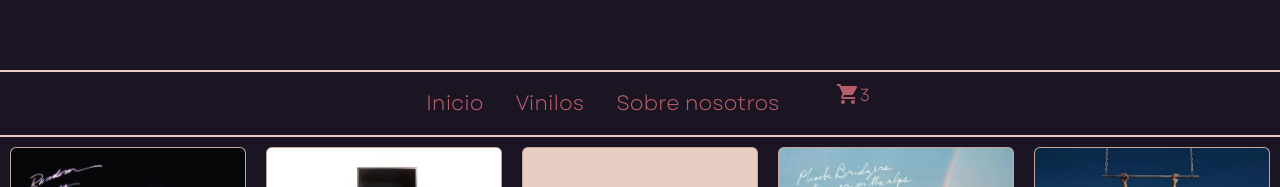
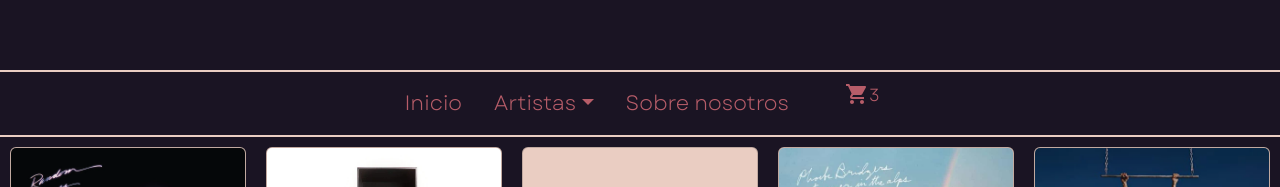
Before and after one commit to KatyaEspinosa03/Proyecto-ReactJS, a React (Vite) app: page / in a window 1280 px wide. Shown: the part 430-617 px from the top of the page. Built offline with nearby package versions, Linux system fonts and the light colour scheme.

Commit message:
instale react boostrap y actualice la barra de navegación, agregue un dropdown y agregue la categoria type en json

```diff
--- a/index.html
+++ b/index.html
@@ -3,16 +3,14 @@
   <head>
     <meta charset="UTF-8" />
     <link rel="icon" type="image/svg+xml" href="/vite.svg" />
-    <link href="https://cdn.jsdelivr.net/npm/bootstrap@5.3.0-alpha3/dist/css/bootstrap.min.css" rel="stylesheet"
-    integrity="sha384-KK94CHFLLe+nY2dmCWGMq91rCGa5gtU4mk92HdvYe+M/SXH301p5ILy+dN9+nJOZ" crossorigin="anonymous">
+
     <meta name="viewport" content="width=device-width, initial-scale=1.0" />
     <title>Vite + React</title>
   </head>
   <body>
     <div id="root"></div>
 
-    <script src="https://cdn.jsdelivr.net/npm/bootstrap@5.3.0-alpha3/dist/js/bootstrap.bundle.min.js"
-    integrity="sha384-ENjdO4Dr2bkBIFxQpeoTz1HIcje39Wm4jDKdf19U8gI4ddQ3GYNS7NTKfAdVQSZe" crossorigin="anonymous"></script>
+
     <script type="module" src="/src/main.jsx"></script>
   </body>
 </html>
--- a/package.json
+++ b/package.json
@@ -14,7 +14,9 @@
     "@emotion/styled": "^11.11.0",
     "@mui/icons-material": "^5.11.16",
     "@mui/material": "^5.13.3",
+    "bootstrap": "^5.3.0",
     "react": "^18.2.0",
+    "react-bootstrap": "^2.7.4",
     "react-dom": "^18.2.0",
     "sass": "^1.62.1"
   },
--- a/src/App.jsx
+++ b/src/App.jsx
@@ -1,4 +1,5 @@
 
+import 'bootstrap/dist/css/bootstrap.min.css';
 import './sass/main.scss';
 import NavBar from './components/NavBar/NavBar';
 import Header from './components/Header/Header';
--- a/src/components/NavBar/NavBar.jsx
+++ b/src/components/NavBar/NavBar.jsx
@@ -1,28 +1,30 @@
 import React from 'react';
 import CarWidget from '../CarWidget/CarWidget'
+import Container from 'react-bootstrap/Container';
+import Nav from 'react-bootstrap/Nav';
+import Navbar from 'react-bootstrap/Navbar';
+import NavDropdown from 'react-bootstrap/NavDropdown';
 
 
 const NavBar = () => {
 
     return (
-<nav className="navbar sticky-top">
-    <div className="container justify-content-center">
-        <ul className="nav">
-            <li className="nav-item">
-                <a className="nav-link" href="#"> Inicio </a>
-            </li>
-            <li className="nav-item">
-                <a className="nav-link" href="#"> Vinilos </a>
-            </li>
-            <li className="nav-item">
-                <a className="nav-link" href="#"> Sobre nosotros </a>
-            </li>
-        </ul>
+<Navbar className="navbar sticky-top">
+    <Container className="justify-content-center nav">
+            <Nav.Link href="#home" className='nav nav-link'>Inicio</Nav.Link>
+            <NavDropdown title="Artistas" id="basic-nav-dropdown" className='dropdown' >
+                <div className='dropdown-item'>
+              <NavDropdown.Item href="#action/3.1">Bandas</NavDropdown.Item>
+              <NavDropdown.Item href="#action/3.2"> Solistas </NavDropdown.Item>
+              </div>
+            </NavDropdown>
+            <Nav.Link href="#link" className='nav nav-link'>Sobre nosotros</Nav.Link>
             <div>
         <CarWidget />
             </div>
-    </div>
-</nav>
+    </Container>
+</Navbar>
+
     )
 }
 
--- a/src/data/data.json
+++ b/src/data/data.json
@@ -5,7 +5,8 @@
         "image": "./src/assets/images/daft.png",
         "price": "$1,290",
         "id" : 1,
-        "stock": 10
+        "stock": 10,
+        "type": "band"
     },
 
     {
@@ -14,7 +15,8 @@
         "image": "./src/assets/images/mac.png",
         "price": "$1,100",
         "id" : 2,
-        "stock": 14
+        "stock": 14,
+        "type": "singer"
     },
 
     {
@@ -22,7 +24,8 @@
         "artistName": "Arctic Monkeys",
         "image": "./src/assets/images/artcar.png.webp",
         "price": "$790",
-        "id" : 3
+        "id" : 3,
+        "type": "band"
     },
 
     {
@@ -31,7 +34,8 @@
         "image": "./src/assets/images/bridger.png",
         "price": "$775",
         "id" : 4,
-        "stock": 6
+        "stock": 6,
+        "type": "singer"
     },
 
     {
@@ -40,7 +44,8 @@
         "image": "./src/assets/images/mileyc.png",
         "price": "$890",
         "id" : 5,
-        "stock": 3
+        "stock": 3,
+        "type": "singer"
     },
 
     {
@@ -49,7 +54,8 @@
         "image": "./src/assets/images/tsgold.png",
         "price": "$1,000",
         "id" : 6,
-        "stock": 20
+        "stock": 20,
+        "type": "singer"
     },
     {
         "albumName": "Midnights",
@@ -57,7 +63,8 @@
         "image": "./src/assets/images/tslav.png",
         "price": "$800",
         "id" : 7,
-        "stock": 25
+        "stock": 25,
+        "type": "singer"
     },
     {
         "albumName": "Happier than Ever",
@@ -65,7 +72,8 @@
         "image": "./src/assets/images/billie.png",
         "price": "$947",
         "id" : 8,
-        "stock": 6
+        "stock": 6,
+        "type": "singer"
     },
 
     {
@@ -74,7 +82,8 @@
         "image": "./src/assets/images/chrom.png",
         "price": "$1,000",
         "id" : 9,
-        "stock": 10
+        "stock": 10,
+        "type": "singer"
     },
 
     {
@@ -83,7 +92,8 @@
         "image": "./src/assets/images/dawnchrom.png",
         "price": "$850",
         "id" : 10,
-        "stock": 3
+        "stock": 3,
+        "type": "singer"
     },
 
     {
@@ -92,7 +102,8 @@
         "image": "./src/assets/images/ldrocean.png",
         "price": "$800",
         "id" : 11,
-        "stock": 4
+        "stock": 4,
+        "type": "singer"
     },
 
     {
@@ -101,7 +112,8 @@
         "image": "./src/assets/images/blackpink.png",
         "price": "$700",
         "id" : 12,
-        "stock": 25
+        "stock": 25,
+        "type": "band"
     },
 
     {
@@ -110,7 +122,8 @@
         "image": "./src/assets/images/harrys.png",
         "price": "$1,173",
         "id" : 13,
-        "stock": 17
+        "stock": 17,
+        "type": "singer"
     },
     {
         "albumName": "Ultraviolence",
@@ -118,7 +131,8 @@
         "image": "./src/assets/images/ldrultra.png",
         "price": "$1,123",
         "id" : 14,
-        "stock": 10
+        "stock": 10,
+        "type": "singer"
     },
 
     {
@@ -127,7 +141,8 @@
         "image": "./src/assets/images/beyonce.png",
         "price": "$1,427",
         "id" : 15,
-        "stock": 28
+        "stock": 28,
+        "type": "singer"
     },
 
     {
@@ -136,7 +151,8 @@
         "image": "./src/assets/images/ldrchem.png",
         "price": "$1,250",
         "id" : 16,
-        "stock": 10
+        "stock": 10,
+        "type": "singer"
     },
 
     {
@@ -145,7 +161,8 @@
         "image": "./src/assets/images/flormach.png",
         "price": "$1,000",
         "id" : 17,
-        "stock": 5
+        "stock": 5,
+        "type": "band"
     },
 
     {
@@ -154,6 +171,7 @@
         "image": "./src/assets/images/abba.png",
         "price": "$750",
         "id" : 18,
-        "stock": 20
+        "stock": 20,
+        "type": "band"
     }
 ]
--- a/src/sass/main.scss
+++ b/src/sass/main.scss
@@ -27,7 +27,26 @@ body {
             }
         }
 
+.dropdown{
+
+    .dropdown-menu{
+        background-color: $hoverColor;
+    .dropdown-item{
+                background-color: $hoverColor;
+                font-family: "Garet";
+                color: $textColor;
+                transition: 2.5s;
+
+                &:hover{
+                    color:$backgroundColor;
+                    font-family: "Garet-heavy";
+                }
+
+            }
+        }
+
     }
+}
 }
 .car{
     color: $textColor;
```
Also changed, not shown: 1 other file (tests, documents, lock files or other folders).
